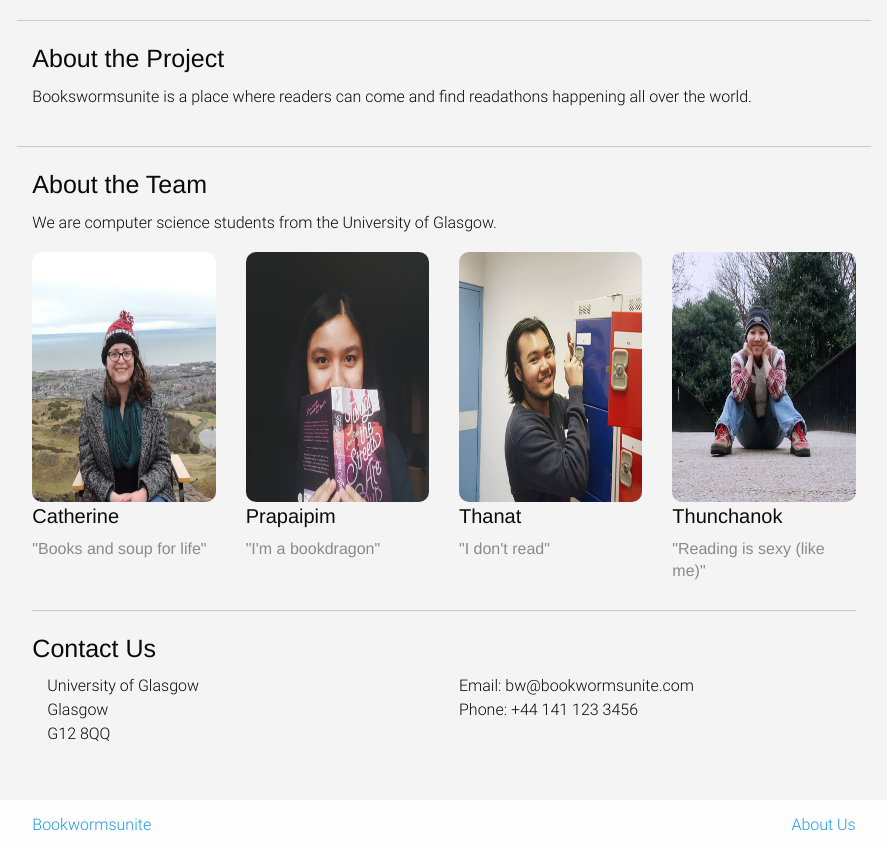
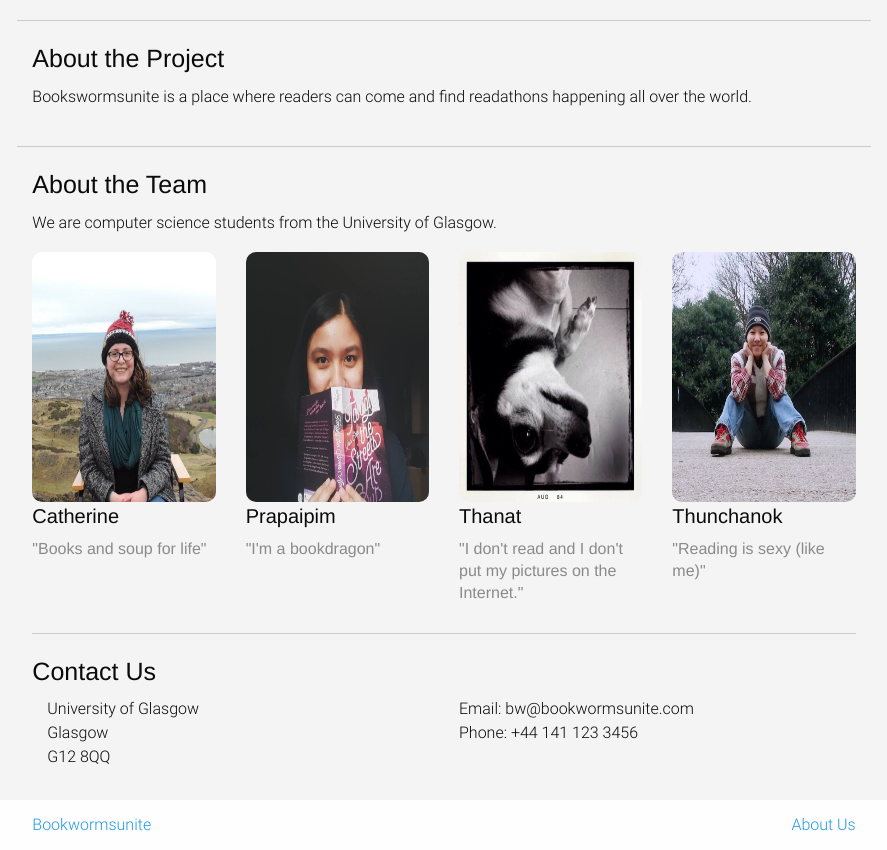
Before and after one commit to mspj/ITech, a Django app: page /about/ in a window 1280 px wide. Shown: the part 54-904 px from the top of the page, without its empty margins (196-1083 px from the left). Run offline with Django 3.2, Linux system fonts and the light colour scheme; some libraries are stand-ins or nearby versions.

Commit message:
Replaced my picture

```diff
--- a/templates/bookwormsunite/about.html
+++ b/templates/bookwormsunite/about.html
@@ -44,10 +44,10 @@
                 </div>
                 <div class="large-3 small-6 columns">
                     {% load staticfiles %}
-                    <img class="about-img" src='{% static "bookwormsunite/images/thanat.png" %}'/>
+                    <img class="about-img" src='{% static "bookwormsunite/images/thanat.jpg" %}'/>
                     <div class="panel">
                         <h5>Thanat</h5>
-                        <h6 class="subheader">"I don't read"</h6>
+                        <h6 class="subheader">"I don't read and I don't put my pictures on the Internet."</h6>
                     </div>
                 </div>
                 <div class="large-3 small-6 columns">
```
Also changed, not shown: static/bookwormsunite/images/thanat.jpg (added), static/bookwormsunite/images/thanat.png (deleted).
